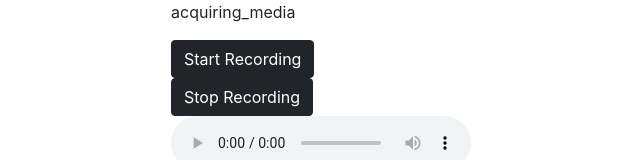
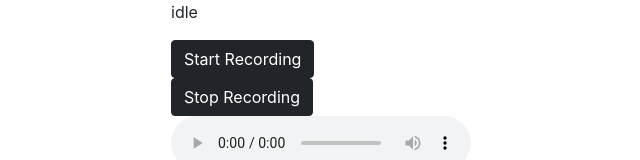
Before and after one commit to PipesNBottles/simple-dashboard, a React (Create React App) app: page / in a window 1280 px wide. Shown: the top 160 px of the page, without its empty margins (386-1026 px from the left). Built offline with nearby package versions, Linux system fonts and the light colour scheme; no server answers.

Commit message:
proper codec for webm

```diff
--- a/src/shared/components/WelcomPage.tsx
+++ b/src/shared/components/WelcomPage.tsx
@@ -8,7 +8,14 @@ import axios from 'axios';
 export default function WelcomPage() {
   const dispatch = useDispatch();
   const { status, startRecording, stopRecording, mediaBlobUrl } =
-    useReactMediaRecorder({ video: false, askPermissionOnMount: true });
+    useReactMediaRecorder({
+      video: false,
+      blobPropertyBag: {
+        type: 'audio/webm',
+      },
+      mediaRecorderOptions: {
+        mimeType: 'audio/webm ;codec=pcm',
+      } });
 
   const onClick = async () => {
     // @ts-ignore
@@ -16,12 +23,12 @@ export default function WelcomPage() {
     const audiofile = new File(
       [audioBlob],
       'audiofile.webm',
-      { type: 'audio/wav' });
+      { type: 'audio/webm' });
     const formData = new FormData();
     formData.append('file', audiofile);
     axios.post('http://0.0.0.0:8000/v1/arabic', formData)
       .then((response) => {
-        console.log(response.data);
+        dispatch(successNotice(response.data.msg));
       })
       .catch((error) => {
         if (axios.isAxiosError(error)) {
@@ -30,7 +37,6 @@ export default function WelcomPage() {
           dispatch(errorNotice(error.request));
         }
       });
-    dispatch(successNotice('helllo world'));
   };
 
   return (
```
